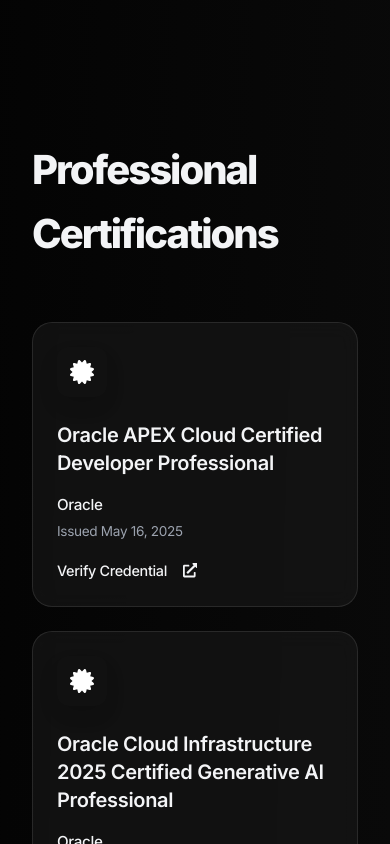
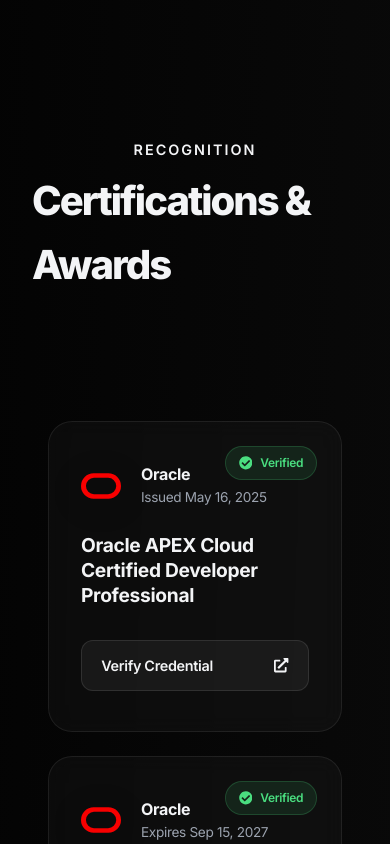
Before and after one commit to roohithbala/portfolio, a React (Vite) app: page / in a window 390 px wide. Shown: the part 10280-11124 px from the top of the page. Built offline with nearby package versions, Linux system fonts and the light colour scheme.

Commit message:
Certifications

```diff
--- a/src/components/Certifications.css
+++ b/src/components/Certifications.css
@@ -1,88 +1,190 @@
 .certifications-section {
   padding: 100px 0;
   position: relative;
+  background: var(--bg-primary);
+  overflow: hidden;
+}
+
+.section-header {
+  text-align: center;
+  margin-bottom: 4rem;
+}
+
+.subtitle {
+  display: block;
+  font-size: 0.9rem;
+  font-weight: 600;
+  text-transform: uppercase;
+  letter-spacing: 2px;
+  color: var(--primary-color);
+  margin-bottom: 0.5rem;
+}
+
+.title-underline {
+  width: 60px;
+  height: 4px;
+  background: var(--primary-gradient);
+  margin: 1.5rem auto 0;
+  border-radius: 2px;
 }
 
 .certifications-grid {
   display: grid;
-  grid-template-columns: repeat(auto-fill, minmax(300px, 1fr));
-  gap: 2rem;
-  margin-top: 3rem;
+  grid-template-columns: repeat(auto-fill, minmax(340px, 1fr));
+  gap: 2.5rem;
+  max-width: 1200px;
+  margin: 0 auto;
 }
 
 .cert-card {
-  padding: 2rem;
-  border-radius: 20px;
+  position: relative;
+  padding: 2.5rem 2rem;
+  border-radius: 24px;
+  background: rgba(255, 255, 255, 0.03);
+  backdrop-filter: blur(10px);
+  border: 1px solid rgba(255, 255, 255, 0.08);
+  transition: all 0.4s cubic-bezier(0.175, 0.885, 0.32, 1.275);
   display: flex;
   flex-direction: column;
-  gap: 1.5rem;
-  height: 100%;
-  transition: all 0.3s ease;
-  border: 1px solid rgba(255, 255, 255, 0.1);
+  overflow: hidden;
 }
 
-.cert-icon-wrapper {
-  width: 50px;
-  height: 50px;
-  background: var(--primary-gradient);
-  border-radius: 12px;
+.cert-card:hover {
+  background: rgba(255, 255, 255, 0.06);
+  border-color: rgba(255, 255, 255, 0.15);
+  box-shadow: 0 20px 40px rgba(0, 0, 0, 0.3);
+}
+
+.cert-badge {
+  position: absolute;
+  top: 1.5rem;
+  right: 1.5rem;
+  display: flex;
+  align-items: center;
+  gap: 0.5rem;
+  font-size: 0.75rem;
+  font-weight: 600;
+  color: #4ade80;
+  background: rgba(74, 222, 128, 0.1);
+  padding: 0.4rem 0.8rem;
+  border-radius: 100px;
+  border: 1px solid rgba(74, 222, 128, 0.2);
+}
+
+.verified-icon {
+  font-size: 0.85rem;
+}
+
+.cert-card-content {
+  position: relative;
+  z-index: 1;
+  display: flex;
+  flex-direction: column;
+  height: 100%;
+}
+
+.cert-header {
+  display: flex;
+  align-items: center;
+  gap: 1.25rem;
+  margin-bottom: 1.5rem;
+}
+
+.cert-logo {
+  font-size: 2.5rem;
   display: flex;
   align-items: center;
   justify-content: center;
-  box-shadow: 0 10px 20px rgba(0, 0, 0, 0.1);
+  filter: drop-shadow(0 5px 15px rgba(0, 0, 0, 0.2));
 }
 
-.cert-icon {
-  font-size: 1.5rem;
-  color: white;
+.cert-meta {
+  display: flex;
+  flex-direction: column;
 }
 
-.cert-content {
-  display: flex;
-  flex-direction: column;
-  gap: 1rem;
-  flex-grow: 1;
-}
-
-.cert-title {
-  font-size: 1.25rem;
-  font-weight: 600;
-  line-height: 1.4;
+.cert-issuer-name {
+  font-size: 1rem;
+  font-weight: 700;
   color: var(--text-primary);
 }
 
-.cert-info {
-  display: flex;
-  flex-direction: column;
-  gap: 0.25rem;
-}
-
-.cert-issuer {
-  font-weight: 500;
-  color: var(--primary-color);
-  font-size: 0.95rem;
-}
-
-.cert-date {
+.cert-date-text {
   font-size: 0.85rem;
   color: var(--text-secondary);
 }
 
-.cert-link-btn {
-  margin-top: auto;
+.cert-display-title {
+  font-size: 1.35rem;
+  font-weight: 700;
+  line-height: 1.3;
+  color: var(--text-primary);
+  margin-bottom: 2rem;
+  flex-grow: 1;
+}
+
+.cert-action-btn {
   display: inline-flex;
   align-items: center;
-  gap: 0.5rem;
-  color: var(--primary-color);
-  font-weight: 500;
+  justify-content: space-between;
+  padding: 0.8rem 1.2rem;
+  background: rgba(255, 255, 255, 0.05);
+  border: 1px solid rgba(255, 255, 255, 0.1);
+  border-radius: 12px;
+  color: var(--text-primary);
+  text-decoration: none;
   font-size: 0.9rem;
-  transition: all 0.2s ease;
-  text-decoration: none;
+  font-weight: 600;
+  transition: all 0.3s ease;
 }
 
-.cert-link-btn:hover {
-  gap: 0.75rem;
-  opacity: 0.8;
+.cert-action-btn:hover {
+  background: var(--primary-gradient);
+  border-color: transparent;
+  color: white;
+  transform: translateX(5px);
+}
+
+.cert-glow {
+  position: absolute;
+  top: 50%;
+  left: 50%;
+  transform: translate(-50%, -50%);
+  width: 200%;
+  height: 200%;
+  z-index: 0;
+  pointer-events: none;
+  opacity: 0;
+  transition: opacity 0.5s ease;
+}
+
+.cert-card:hover .cert-glow {
+  opacity: 1;
+}
+
+.award-badge {
+  color: #fbbf24;
+  background: rgba(251, 191, 36, 0.1);
+  border-color: rgba(251, 191, 36, 0.2);
+}
+
+.cert-desc {
+  font-size: 0.95rem;
+  color: var(--text-secondary);
+  line-height: 1.6;
+  margin-bottom: 1.5rem;
+}
+
+.award-achievement-tag {
+  margin-top: auto;
+  padding: 0.6rem 1rem;
+  background: rgba(251, 191, 36, 0.05);
+  border: 1px dashed rgba(251, 191, 36, 0.3);
+  border-radius: 8px;
+  color: #fbbf24;
+  font-size: 0.85rem;
+  font-weight: 600;
+  text-align: center;
 }
 
 @media (max-width: 768px) {
@@ -93,9 +195,10 @@
   .certifications-grid {
     grid-template-columns: 1fr;
     gap: 1.5rem;
+    padding: 0 1rem;
   }
 
-  .cert-card {
-    padding: 1.5rem;
+  .cert-display-title {
+    font-size: 1.2rem;
   }
 }
--- a/src/components/Certifications.jsx
+++ b/src/components/Certifications.jsx
@@ -1,89 +1,153 @@
 import { motion } from 'framer-motion';
-import { FaCertificate, FaExternalLinkAlt } from 'react-icons/fa';
+import { FaExternalLinkAlt, FaCheckCircle, FaTrophy, FaMedal } from 'react-icons/fa';
+import { SiOracle, SiMongodb } from 'react-icons/si';
 import './Certifications.css';
 
 const Certifications = () => {
-  const certifications = [
+  const achievements = [
     {
+      type: "certification",
       title: "Oracle APEX Cloud Certified Developer Professional",
       issuer: "Oracle",
       date: "Issued May 16, 2025",
-      link: "https://catalog-education.oracle.com/ords/certview/sharebadge?id=C33F91EB37D7E464335019E1D7EA2D85E1730F586D98C06E976A563ECD811BFF"
+      link: "https://catalog-education.oracle.com/ords/certview/sharebadge?id=C33F91EB37D7E464335019E1D7EA2D85E1730F586D98C06E976A563ECD811BFF",
+      icon: <SiOracle />,
+      color: "#F80000",
+      verified: true
     },
     {
+      type: "certification",
       title: "Oracle Cloud Infrastructure 2025 Certified Generative AI Professional",
       issuer: "Oracle",
       date: "Expires Sep 15, 2027",
-      link: "https://catalog-education.oracle.com/ords/certview/sharebadge?id=E7246A1B86FC08E30EF5CA41622B9D50FA22B49316046280C313B02D2F0E7DEE"
+      link: "https://catalog-education.oracle.com/ords/certview/sharebadge?id=E7246A1B86FC08E30EF5CA41622B9D50FA22B49316046280C313B02D2F0E7DEE",
+      icon: <SiOracle />,
+      color: "#F80000",
+      verified: true
     },
     {
+      type: "certification",
       title: "Oracle Cloud Infrastructure 2025 Certified AI Foundations Associate",
       issuer: "Oracle",
       date: "Expires Sep 7, 2027",
-      link: "https://catalog-education.oracle.com/pls/certview/sharebadge?id=376E4D3770DB99223AA56C4B960858D2CE48495EDB59CEA925DFFE8C34A9F120"
+      link: "https://catalog-education.oracle.com/pls/certview/sharebadge?id=376E4D3770DB99223AA56C4B960858D2CE48495EDB59CEA925DFFE8C34A9F120",
+      icon: <SiOracle />,
+      color: "#F80000",
+      verified: true
     },
     {
+      type: "certification",
       title: "Oracle Fusion AI Agent Studio Certified Foundations Associate - Rel 1",
       issuer: "Oracle",
       date: "Issued Sep 7, 2025",
-      link: "https://catalog-education.oracle.com/pls/certview/sharebadge?id=B0B4506454C29A6CD2A53AEB3E37BAF16D627C7D0434FB2DF0E0068FB1B4C5F0"
+      link: "https://catalog-education.oracle.com/pls/certview/sharebadge?id=B0B4506454C29A6CD2A53AEB3E37BAF16D627C7D0434FB2DF0E0068FB1B4C5F0",
+      icon: <SiOracle />,
+      color: "#F80000",
+      verified: true
     },
     {
+      type: "certification",
       title: "Oracle Certified Professional: Java SE 17 Developer",
       issuer: "Oracle",
       date: "Issued Apr 22, 2026",
-      link: "https://catalog-education.oracle.com/pls/certview/sharebadge?id=19022490856343A346C8A78A4A1AB2455BDA1352F516B7A8BE42AA4B96FA4BCB"
+      link: "https://catalog-education.oracle.com/pls/certview/sharebadge?id=19022490856343A346C8A78A4A1AB2455BDA1352F516B7A8BE42AA4B96FA4BCB",
+      icon: <SiOracle />,
+      color: "#F80000",
+      verified: true
     },
     {
+      type: "certification",
       title: "MongoDB Associate Developer",
       issuer: "MongoDB",
       date: "Issued May 1, 2025",
-      link: "https://www.credly.com/badges/5e9ad4c3-74bd-40db-b0f8-1d1d6b922fa8"
+      link: "https://www.credly.com/badges/5e9ad4c3-74bd-40db-b0f8-1d1d6b922fa8",
+      icon: <SiMongodb />,
+      color: "#47A248",
+      verified: true
+    },
+    {
+      type: "award",
+      title: "Zeal Quest Competition - 2nd Prize Winner",
+      issuer: "Zeal Quest",
+      date: "2024",
+      desc: "Demonstrated critical thinking and excellent teamwork",
+      icon: <FaTrophy />,
+      color: "#FFD700",
+      verified: false
     }
   ];
 
   return (
     <section id="certifications" className="certifications-section">
       <div className="container">
-        <motion.h2
-          className="section-title"
+        <motion.div
+          className="section-header"
           initial={{ opacity: 0, y: 20 }}
           whileInView={{ opacity: 1, y: 0 }}
           viewport={{ once: true }}
           transition={{ duration: 0.5 }}
         >
-          Professional Certifications
-        </motion.h2>
+          <span className="subtitle">Recognition</span>
+          <h2 className="section-title">Certifications & Awards</h2>
+          <div className="title-underline"></div>
+        </motion.div>
 
         <div className="certifications-grid">
-          {certifications.map((cert, index) => (
+          {achievements.map((item, index) => (
             <motion.div
-              className="cert-card glass"
+              className={`cert-card ${item.type === 'award' ? 'award-card' : ''}`}
               key={index}
-              initial={{ opacity: 0, scale: 0.9 }}
-              whileInView={{ opacity: 1, scale: 1 }}
+              initial={{ opacity: 0, y: 30 }}
+              whileInView={{ opacity: 1, y: 0 }}
               viewport={{ once: true }}
               transition={{ duration: 0.5, delay: index * 0.1 }}
-              whileHover={{ y: -5, transition: { duration: 0.2 } }}
+              whileHover={{ y: -10 }}
             >
-              <div className="cert-icon-wrapper">
-                <FaCertificate className="cert-icon" />
+              {item.verified && (
+                <div className="cert-badge">
+                  <FaCheckCircle className="verified-icon" /> Verified
                 </div>
-              <div className="cert-content">
-                <h3 className="cert-title">{cert.title}</h3>
-                <div className="cert-info">
-                  <span className="cert-issuer">{cert.issuer}</span>
-                  <span className="cert-date">{cert.date}</span>
+              )}
+
+              {!item.verified && item.type === 'award' && (
+                <div className="cert-badge award-badge">
+                  <FaMedal className="verified-icon" /> Winner
                 </div>
+              )}
+
+              <div className="cert-card-content">
+                <div className="cert-header">
+                  <div className="cert-logo" style={{ color: item.color }}>
+                    {item.icon}
+                  </div>
+                  <div className="cert-meta">
+                    <span className="cert-issuer-name">{item.issuer}</span>
+                    <span className="cert-date-text">{item.date}</span>
+                  </div>
+                </div>
+
+                <h3 className="cert-display-title">{item.title}</h3>
+
+                {item.desc && <p className="cert-desc">{item.desc}</p>}
+
+                {item.link ? (
                   <a
-                  href={cert.link}
+                    href={item.link}
                     target="_blank"
                     rel="noopener noreferrer"
-                  className="cert-link-btn"
+                    className="cert-action-btn"
                   >
-                  Verify Credential <FaExternalLinkAlt className="ms-2" />
+                    <span>Verify Credential</span>
+                    <FaExternalLinkAlt />
                   </a>
+                ) : (
+                  <div className="award-achievement-tag">
+                    Official Recognition
                   </div>
+                )}
+              </div>
+
+              <div className="cert-glow" style={{ background: `radial-gradient(circle at center, ${item.color}20 0%, transparent 70%)` }}></div>
             </motion.div>
           ))}
         </div>
--- a/src/components/Navbar.jsx
+++ b/src/components/Navbar.jsx
@@ -21,7 +21,7 @@
     { name: 'Skills', href: '#skills' },
     { name: 'Projects', href: '#projects' },
     { name: 'Experience', href: '#experience' },
-    { name: 'Certifications', href: '#certifications' },
+    { name: 'Achievements', href: '#certifications' },
     { name: 'Contact', href: '#contact' },
   ];
 
```
Lines whose indentation alone changed are shown as unchanged.
